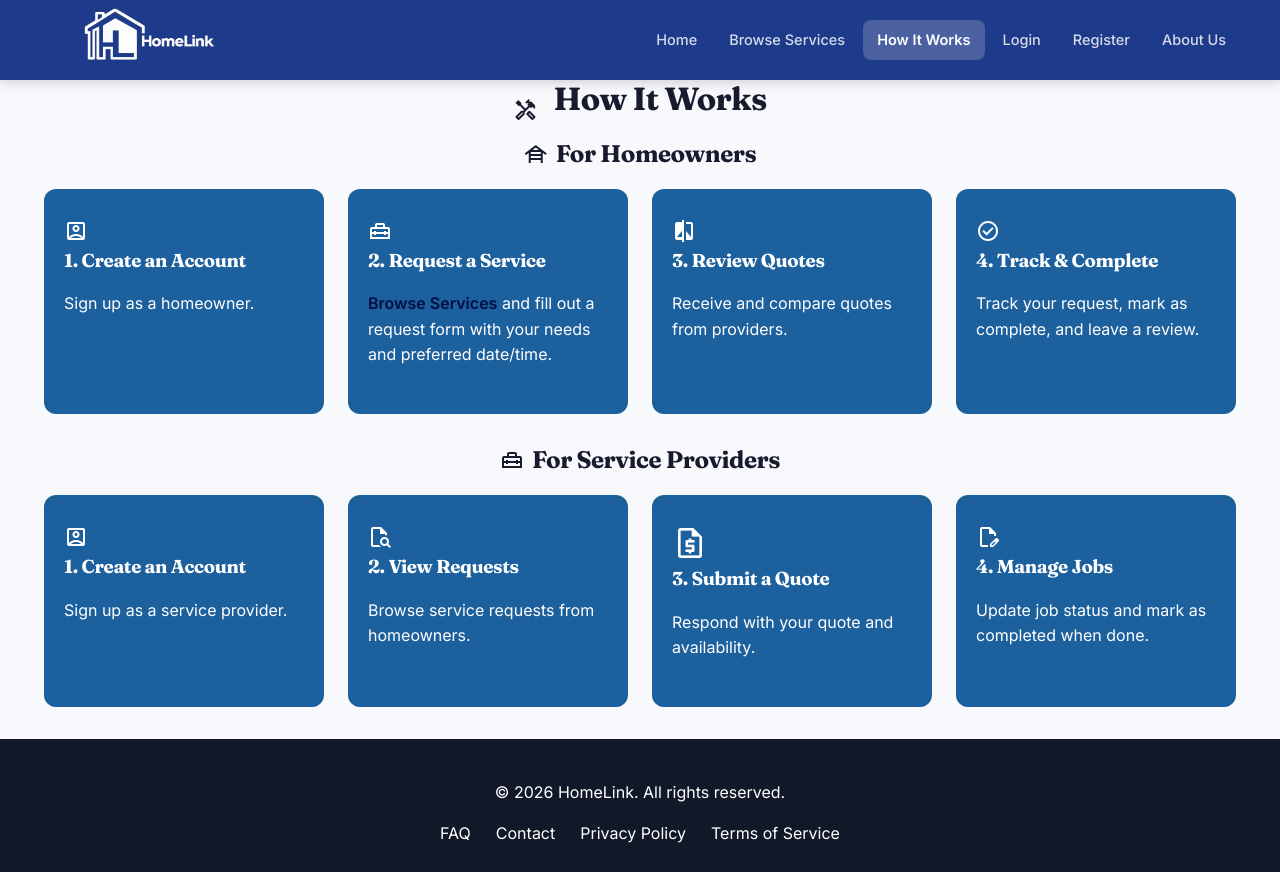
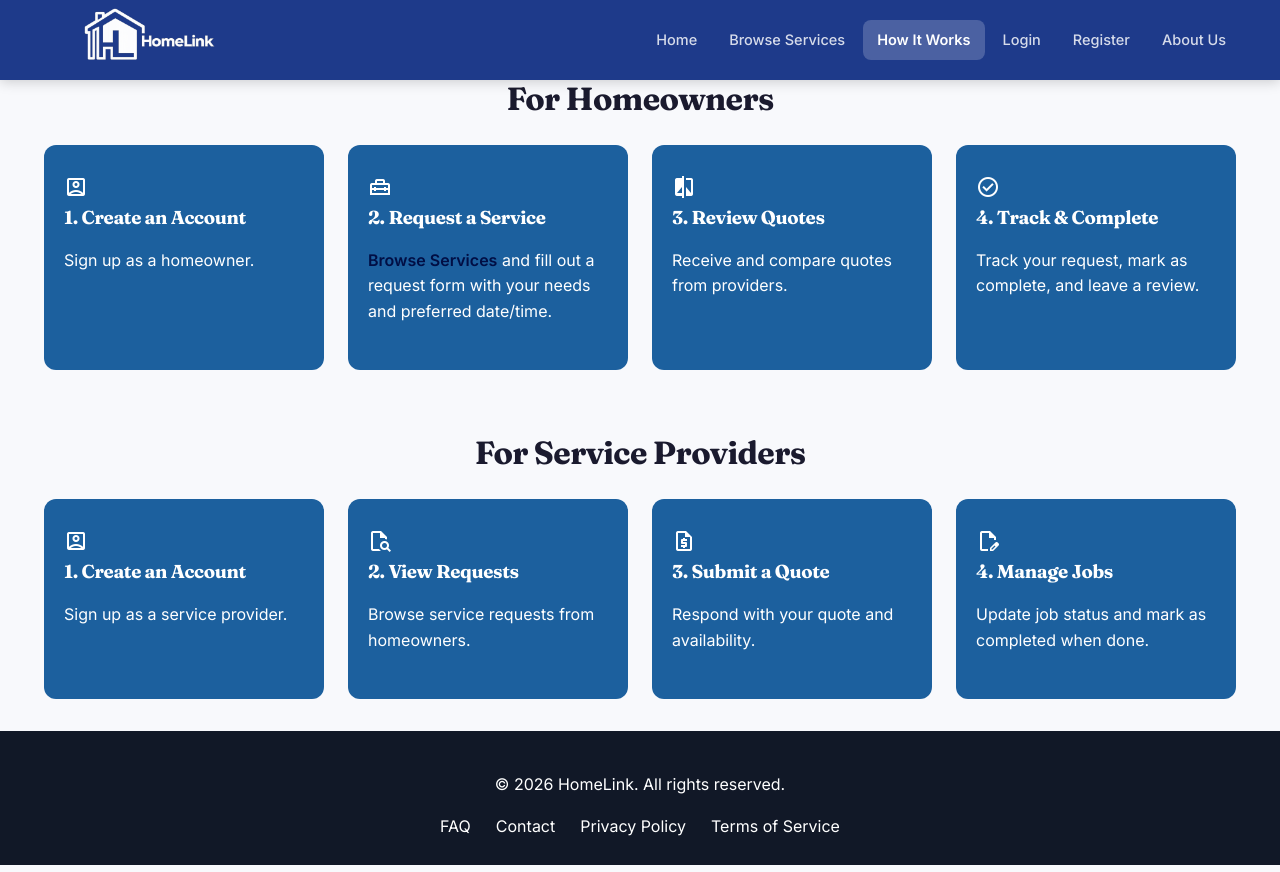
Before and after one commit to garrettvernon115/HomeLink, an Angular app in the folder frontend/: page /how-it-works in a window 1280 px wide. Built offline with nearby package versions, Linux system fonts and the light colour scheme.

Commit message:
Remove How It Works header and icons, enlarge section headings, add spacing

```diff
--- a/frontend/src/app/pages/how-it-works/how-it-works.html
+++ b/frontend/src/app/pages/how-it-works/how-it-works.html
@@ -1,37 +1,18 @@
 <div class="how-it-works-container">
-  <div class="how-it-works-header" style="display: flex; align-items: center; justify-content: center; gap: 1rem;">
-    <!-- Handyman SVG Icon -->
-      <span class="material-symbols-outlined">
-        handyman
-      </span>
-    <h1>How It Works</h1>
-  </div>
 <section>
   <div class="feature-card">
-    <h2 class="header">
-      <!-- House Siding SVG Icon -->
-      <span class="material-symbols-outlined">
-        house_siding
-      </span>
-      For Homeowners
-    </h2>
-      <div class="steps-grid">
+    <h2 class="header">For Homeowners</h2>
+    <div class="steps-grid">
       <div class="step-card">
         <div class="step-icon">
-          <!-- User Icon -->
-          <span class="material-symbols-outlined">
-            account_box
-          </span>
+          <span class="material-symbols-outlined">account_box</span>
         </div>
         <h3>1. Create an Account</h3>
         <p>Sign up as a homeowner.</p>
       </div>
       <div class="step-card">
         <div class="step-icon">
-          <!-- Home Repair Service Icon-->
-          <span class="material-symbols-outlined">
-            home_repair_service
-          </span>
+          <span class="material-symbols-outlined">home_repair_service</span>
         </div>
         <h3>2. Request a Service</h3>
         <p>
@@ -40,20 +21,14 @@
       </div>
       <div class="step-card">
         <div class="step-icon">
-          <!-- Compare Icon -->
-          <span class="material-symbols-outlined">
-            compare
-          </span>
+          <span class="material-symbols-outlined">compare</span>
         </div>
         <h3>3. Review Quotes</h3>
         <p>Receive and compare quotes from providers.</p>
       </div>
       <div class="step-card">
         <div class="step-icon">
-          <!-- Check Circle Icon -->
-          <span class="material-symbols-outlined">
-            check_circle
-          </span>
+          <span class="material-symbols-outlined">check_circle</span>
         </div>
         <h3>4. Track & Complete</h3>
         <p>Track your request, mark as complete, and leave a review.</p>
@@ -61,51 +36,33 @@
     </div>
   </div>
 
-  <div class="feature-card">
-    <h2 class="header">
-      <!-- Home Repair Service SVG Icon -->
-      <span class="material-symbols-outlined">
-        home_repair_service
-      </span>
-      For Service Providers
-    </h2>
+  <div class="feature-card provider-section">
+    <h2 class="header">For Service Providers</h2>
     <div class="steps-grid">
       <div class="step-card">
         <div class="step-icon">
-          <!-- User Icon -->
-          <span class="material-symbols-outlined">
-            account_box
-          </span>
+          <span class="material-symbols-outlined">account_box</span>
         </div>
         <h3>1. Create an Account</h3>
         <p>Sign up as a service provider.</p>
       </div>
       <div class="step-card">
         <div class="step-icon">
-          <!-- Document Search Icon -->
-          <span class="material-symbols-outlined">
-            document_search
-          </span>
+          <span class="material-symbols-outlined">document_search</span>
         </div>
         <h3>2. View Requests</h3>
         <p>Browse service requests from homeowners.</p>
       </div>
       <div class="step-card">
         <div class="step-icon">
-          <!-- Request Quote Icon -->
-          <span class="material-symbols-outlined" style="font-size:36px; color:#fff;">
-              request_quote
-          </span>
+          <span class="material-symbols-outlined">request_quote</span>
         </div>
         <h3>3. Submit a Quote</h3>
         <p>Respond with your quote and availability.</p>
       </div>
       <div class="step-card">
         <div class="step-icon">
-          <!-- Edit Document Icon -->
-          <span class="material-symbols-outlined">
-            edit_document
-          </span>
+          <span class="material-symbols-outlined">edit_document</span>
         </div>
         <h3>4. Manage Jobs</h3>
         <p>Update job status and mark as completed when done.</p>
@@ -113,3 +70,4 @@
     </div>
   </div>
 </section>
+</div>
--- a/frontend/src/app/pages/how-it-works/how-it-works.scss
+++ b/frontend/src/app/pages/how-it-works/how-it-works.scss
@@ -5,6 +5,11 @@
   display: flex;
   align-items: center;
   gap: 0.5rem;
+  font-size: 2rem;
+}
+
+.provider-section {
+  margin-top: 4rem;
 }
 
 .steps-grid {
```
